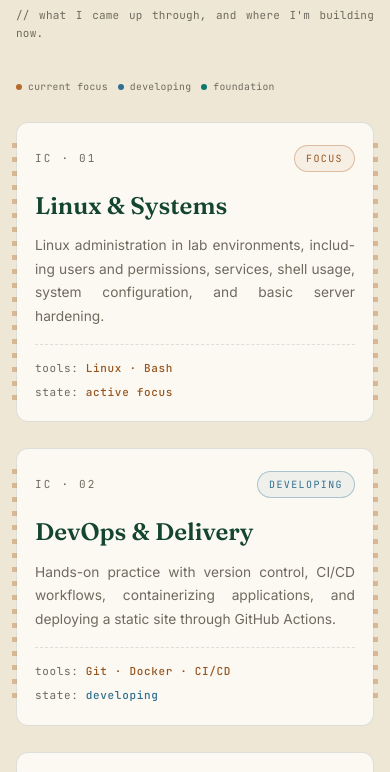
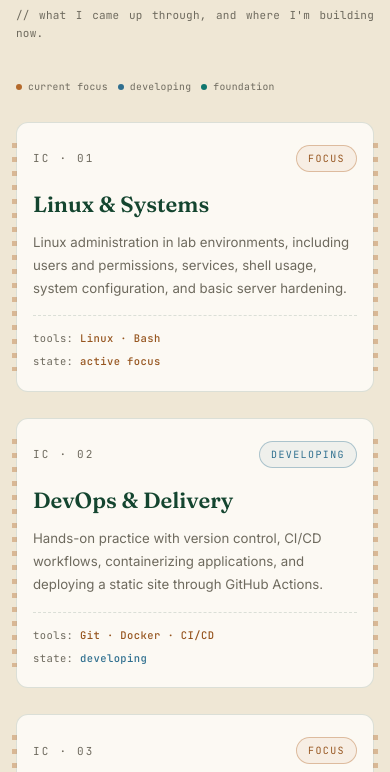
Before and after one commit to bahare-ehsani/bahare-ehsani.github.io, a plain HTML site: page index.html in a window 390 px wide. Shown: the part 2300-3072 px from the top of the page. Drawn offline with Linux system fonts and the light colour scheme.

Commit message:
style: refine mobile text hyphenation

```diff
--- a/portfolio-styles.css
+++ b/portfolio-styles.css
@@ -348,6 +348,12 @@ footer{border-top:1px solid var(--line);padding:26px 0}
     hyphenate-limit-zone:12%;
     overflow-wrap:break-word;
   }
+  /* U2 — no word splitting at all: clean ragged edge instead of hyphens */
+  .chip-card p{
+    font-size:14px;text-align:left;text-justify:auto;
+    hyphens:none;-webkit-hyphens:none;-ms-hyphens:none;
+    overflow-wrap:normal;word-break:normal;
+  }
   /* metadata lines stay unbroken */
   .xp-when,.xp-loc,.tl-inst,.tl-when{
     text-align:left;hyphens:manual;-webkit-hyphens:manual;overflow-wrap:normal;
@@ -373,8 +379,6 @@ footer{border-top:1px solid var(--line);padding:26px 0}
   .intro,.about-body p{font-size:15.25px}
   .about-body .lead{font-size:16.5px}
   .quote{font-size:17.5px}
-  .chip-card{padding:22px 18px 20px}
-  .chip-card p{font-size:13.75px}
   .module{padding:20px 18px}
   .module p{font-size:13.5px}
   .xp-role p{font-size:13.5px}
@@ -383,6 +387,12 @@ footer{border-top:1px solid var(--line);padding:26px 0}
   .board .lead{font-size:15.25px}
   .sec-note{font-size:11px;letter-spacing:.02em;hyphens:manual;-webkit-hyphens:manual}
   .btn-gold{font-size:clamp(11px,3.2vw,14px);padding:12px 18px;max-width:100%;white-space:nowrap}
+
+  /* U2 — maximum usable width, compact type, zero hyphenation */
+  .chip-card{padding:22px 16px 20px}
+  .chip-card p{font-size:13.25px;line-height:1.72}
+  .chip-card h3{font-size:22px}
+  .chip-spec{font-size:10.5px;letter-spacing:.04em}
 
   /* U1 — three value pills on a single, evenly sized row */
   .values{display:grid;grid-template-columns:repeat(3,minmax(0,1fr));gap:8px}
```
